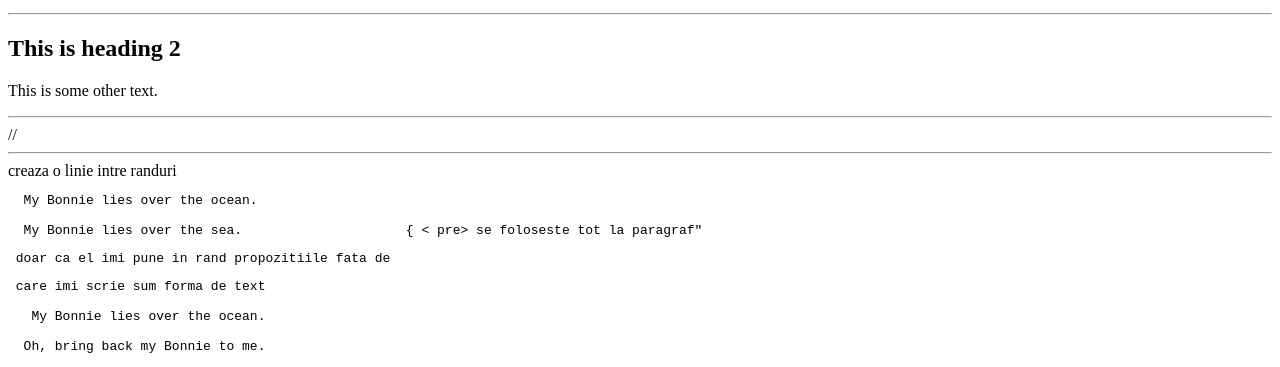
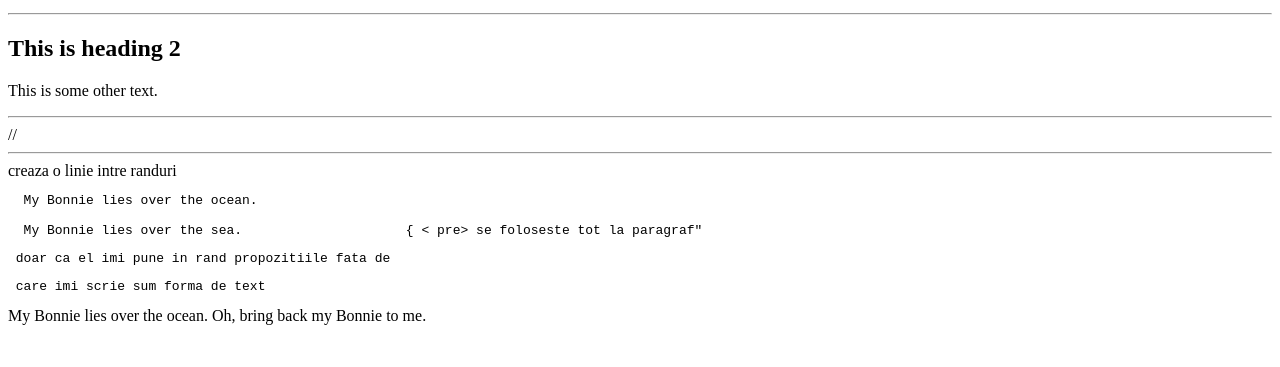
Before and after one commit to ShOcKwAvE35/Projects, a plain HTML site: page index2.htm in a window 1280 px wide. Shown: the part 439-806 px from the top of the page. Drawn offline with Linux system fonts and the light colour scheme.

Commit message:
Commit changes in Projects directory

```diff
--- a/index2.htm
+++ b/index2.htm
@@ -1,6 +1,6 @@
 <!DOCTYPE HTML>
-<HTML>
-<BODY>
+<html>
+<body>
 
 <h1> CEl mai bun in programare</h1>
 
@@ -35,9 +35,11 @@
 <pre>
   My Bonnie lies over the ocean.
 
-  My Bonnie lies over the sea.                     { < pre> se foloseste tot la paragraf"<p> doar ca el imi pune in rand propozitiile fata de <p> care imi scrie sum forma de text
+  My Bonnie lies over the sea.                     { < pre> se foloseste tot la paragraf"<p> doar ca el imi pune in rand propozitiile fata de <p> care imi scrie sum forma de text </p></pre>
 
    My Bonnie lies over the ocean.
 
   Oh, bring back my Bonnie to me.
 </pre>
+</body>
+</html>
```
Also changed, not shown: MY.css (deleted), MY.js (deleted).
